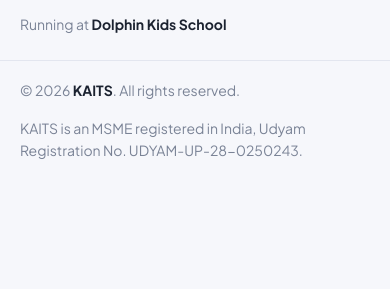
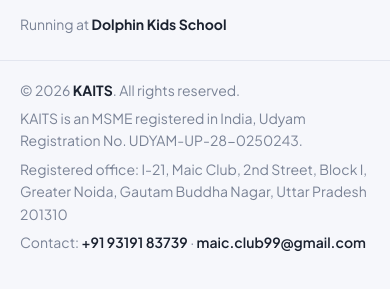
Before and after one commit to kyte-school/kaits-site, a plain HTML site: page index.html in a window 390 px wide. Shown: the part 8824-9113 px from the top of the page. Before the commit the page ends 9042 px from the top, so only its background shows below. Drawn offline with Linux system fonts and the light colour scheme.

Commit message:
Footer: registered office, phone and email

```diff
--- a/index.html
+++ b/index.html
@@ -179,8 +179,10 @@ section.band { padding-block: 96px }
 
 footer { padding-block: 40px 56px; color: var(--ink-mute); font-size: 14px }
 footer .school b { color: var(--ink); font-weight: 700 }
-footer .legal { margin-top: 24px; padding-top: 18px; border-top: 1px solid var(--line); gap: 6px 24px }
+footer .wrap.legal { margin-top: 24px; padding-top: 18px; border-top: 1px solid var(--line); flex-direction: column; align-items: flex-start; gap: 6px }
 footer .legal-name { color: var(--ink); font-weight: 700 }
+footer .contact { color: var(--ink); font-weight: 600; text-decoration: none; white-space: nowrap }
+footer .contact:hover { color: var(--violet); text-decoration: underline }
 footer .wrap { display: flex; flex-wrap: wrap; justify-content: space-between; gap: 16px; align-items: center }
 </style>
 </head>
@@ -409,6 +411,8 @@ footer .wrap { display: flex; flex-wrap: wrap; justify-content: space-between; g
   <div class="wrap legal">
     <span>&copy; <span id="year">2026</span> <b class="legal-name">KAITS</b>. All rights reserved.</span>
     <span>KAITS is an MSME registered in India, Udyam Registration No. UDYAM-UP-28-0250243.</span>
+    <span>Registered office: I-21, Maic Club, 2nd Street, Block I, Greater Noida, Gautam Buddha Nagar, Uttar Pradesh 201310</span>
+    <span>Contact: <a class="contact" href="tel:+919319183739">+91 93191 83739</a> · <a class="contact" href="mailto:maic.club99@gmail.com">maic.club99@gmail.com</a></span>
   </div>
 </footer>
 
```
